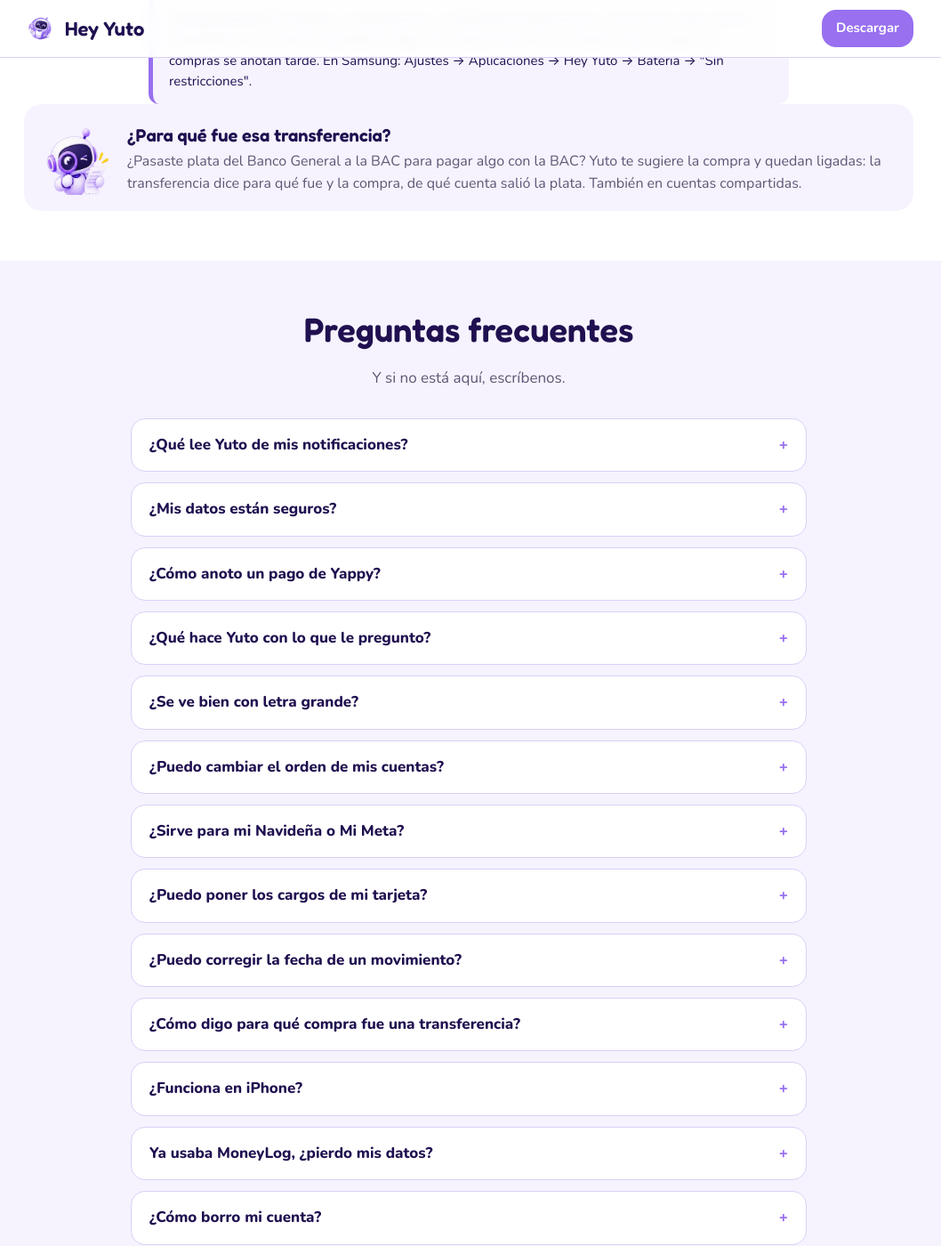
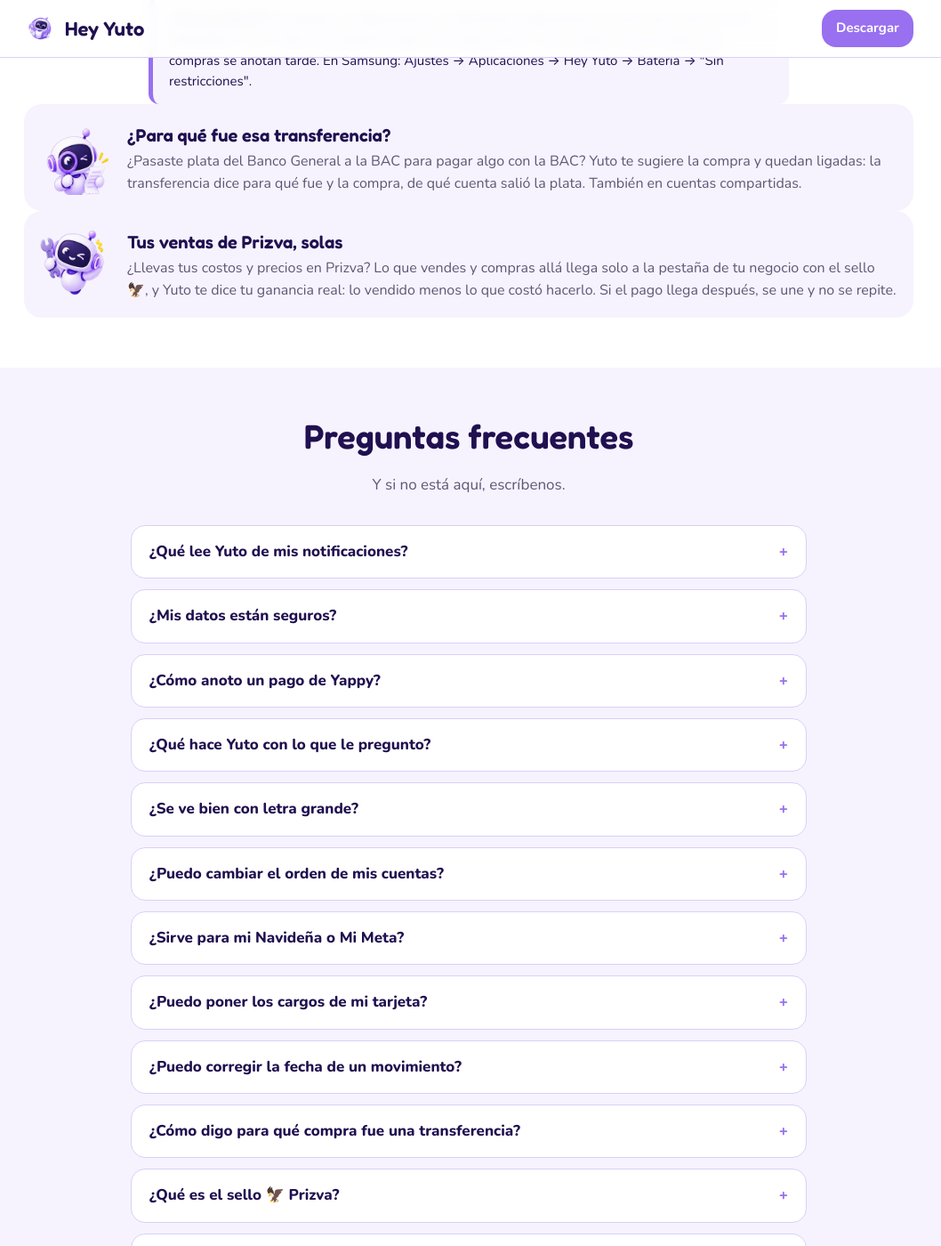
Before and after one commit to Dacoca34/yuto-legal, a Jekyll site: the page index.html, which Jekyll copies as it is, in a window 1280 px wide and 1400 px high, scrolled down 4275 px. Shown: the whole window at 89% size, without its empty margins (113-1171 px from the left). Built offline with Jekyll 4.4.1, drawn with Linux system fonts in a browser that asks for light colours.

Commit message:
Prizva en Yuto (0.61): ventas con sello y ganancia real

```diff
--- a/index.html
+++ b/index.html
@@ -78,6 +78,7 @@
   </div>
   <div class="nota"><b>¿Tienes Xiaomi?</b> En Ajustes → Aplicaciones → Administrar aplicaciones → Hey Yuto, activa "Inicio automático" y en "Ahorro de batería" elige "Sin restricciones". Si no, Xiaomi cierra la app y las compras se anotan tarde. En Samsung: Ajustes → Aplicaciones → Hey Yuto → Batería → "Sin restricciones".</div>
     <div class="tarjeta"><img class="pose" src="assets/yuto/con-lupa.webp" alt="" loading="lazy"><h3>¿Para qué fue esa transferencia?</h3><p>¿Pasaste plata del Banco General a la BAC para pagar algo con la BAC? Yuto te sugiere la compra y quedan ligadas: la transferencia dice para qué fue y la compra, de qué cuenta salió la plata. También en cuentas compartidas.</p></div>
+    <div class="tarjeta"><img class="pose" src="assets/yuto/trabajando.webp" alt="" loading="lazy"><h3>Tus ventas de Prizva, solas</h3><p>¿Llevas tus costos y precios en Prizva? Lo que vendes y compras allá llega solo a la pestaña de tu negocio con el sello 🦅, y Yuto te dice tu ganancia real: lo vendido menos lo que costó hacerlo. Si el pago llega después, se une y no se repite.</p></div>
 </div></section>
 
 <section class="fondo"><div class="envoltura">
@@ -93,6 +94,7 @@
   <details><summary>¿Puedo poner los cargos de mi tarjeta?</summary><p>Sí: cada cargo con su ITBMS, mensual o anual, y el seguro de saldo deudor como % de lo que debes. En cada corte te los pone para confirmar.</p></details>
   <details><summary>¿Puedo corregir la fecha de un movimiento?</summary><p>Sí. En Inicio, deja presionado el movimiento y toca Editar: arriba está la fecha. Ahí mismo cambias el monto, la categoría o lo divides en partes.</p></details>
   <details><summary>¿Cómo digo para qué compra fue una transferencia?</summary><p>Deja presionada la transferencia en Inicio. Yuto te sugiere la compra de la cuenta a la que pasaste la plata, del mismo día o los dos siguientes; toca "Ligar" o elige otra. Solo es para que lo veas: no cambia ningún saldo.</p></details>
+  <details><summary>¿Qué es el sello 🦅 Prizva?</summary><p>Prizva es la app para calcular costos, precios e inventario de tu negocio, con la misma cuenta de Yuto. Lo que vendes o compras allá llega solo a Yuto con ese sello. En Resumen, en tu negocio, ves cuánto te costó hacer lo vendido y tu ganancia real.</p></details>
   <details><summary>¿Funciona en iPhone?</summary><p>Por ahora solo en Android.</p></details>
   <details><summary>Ya usaba MoneyLog, ¿pierdo mis datos?</summary><p>No. Hey Yuto es la misma app con nombre nuevo: entra con el mismo correo y contraseña y todo está ahí. Después puedes desinstalar MoneyLog.</p></details>
   <details><summary>¿Cómo borro mi cuenta?</summary><p>En la app: Ajustes → Cuenta → "Eliminar mi cuenta", o escribiendo a soporte@heyyuto.com. Se borran tu cuenta y todos tus datos.</p></details>
```
